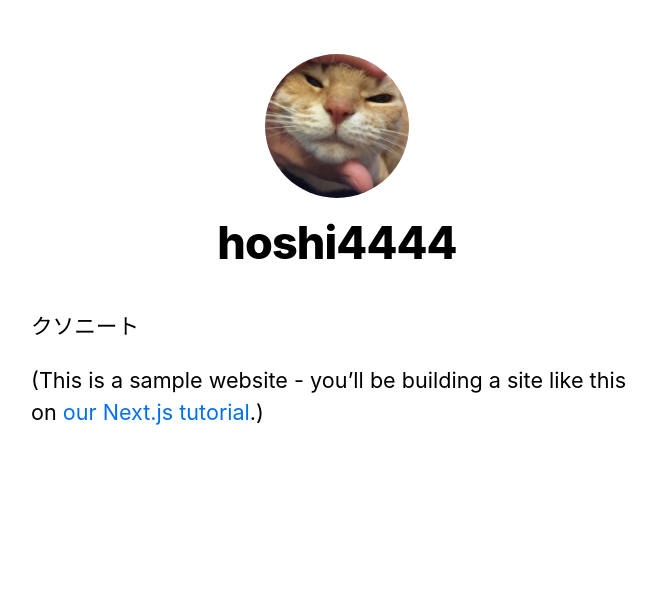
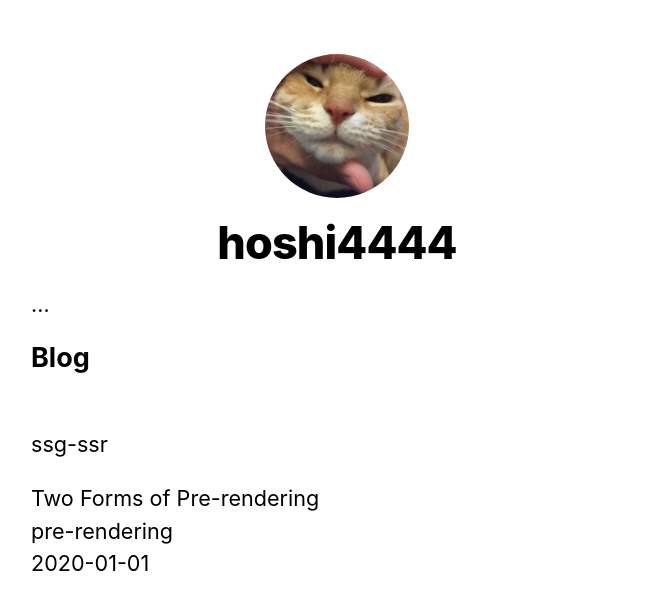
Before and after one commit to hoshi4444/test_next, a Next.js app: page / in a window 1280 px wide. Shown: the top 610 px of the page, without its empty margins (303-959 px from the left). Built offline with nearby package versions, Linux system fonts and the light colour scheme.

Commit message:
lean getdata

```diff
--- /dev/null
+++ b/lib/posts.js
@@ -0,0 +1,42 @@
+import fs from 'fs'
+import path from 'path'
+import matter from 'gray-matter'
+
+const postsDirectory = path.join(process.cwd(), 'posts')
+
+export function getSortedPostsData() {
+  //posts　配下のファイル名を取得する
+  const fileNames = fs.readdirSync(postsDirectory)
+  const allPostsData = fileNames.map(fileName => {
+    // マークダウンから取得
+    // id を取得するためにファイル名から ".md" を削除する
+    const id = fileName.replace(/\.md$/, '')
+
+    // マークダウンファイルを文字列として読み取る
+    const fullPath = path.join(postsDirectory, fileName)
+    const fileContents = fs.readFileSync(fullPath, 'utf8')
+
+    // 投稿のメタデータ部分を解析するために gray-matter を使う
+    const matterResult = matter(fileContents)
+
+    // データを id と合わせる
+    return {
+      id,
+      ...matterResult.data
+    }
+  });
+
+  // 投稿を日付でソートする
+  return allPostsData.sort((a, b) => {
+    if (a.date < b.date) {
+      return 1
+    } else {
+      return -1
+    }
+  })
+
+  // // fetchでやってみる
+  // getSortedPostsDataをasyncにしないといけない
+  // const res = await fetch("https://ja.wikipedia.org/w/api.php?format=json&action=query&prop=info&titles=%E3%82%A8%E3%83%9E%E3%83%BB%E3%83%AF%E3%83%88%E3%82%BD%E3%83%B3")
+  // return res.json();
+}
--- a/package.json
+++ b/package.json
@@ -8,7 +8,9 @@
     "start": "next start"
   },
   "dependencies": {
+    "gray-matter": "^4.0.2",
     "next": "^10.0.0",
+    "node-fetch": "^2.6.1",
     "react": "16.13.1",
     "react-dom": "16.13.1"
   }
--- a/pages/index.js
+++ b/pages/index.js
@@ -1,19 +1,47 @@
 import Head from 'next/head'
 import Layout, { siteTitle } from '../components/layout'
 import utilStyles from '../styles/utils.module.css'
+import { getSortedPostsData } from '../lib/posts'
 
-export default function Home() {
+
+export async function getStaticProps() {
+  // const allPostsData = await getSortedPostsData() fetch用
+  const allPostsData =  getSortedPostsData()
+  return {
+    props: {
+      allPostsData
+    }
+  }
+}
+
+export default function Home({ allPostsData} ) {
   return (
     <Layout home>
       <Head>
         <title>{siteTitle}</title>
       </Head>
-      <section className={utilStyles.headingMd}>
-        <p>クソニート</p>
-        <p>
-          (This is a sample website - you’ll be building a site like this on{' '}
-          <a href="https://nextjs.org/learn">our Next.js tutorial</a>.)
-        </p>
+      <section className={utilStyles.headingMd}>…</section>
+      <section className={`${utilStyles.headingMd} ${utilStyles.padding1px}`}>
+        <h2 className={utilStyles.headingLg}>Blog</h2>
+        <ul className={utilStyles.list}>
+            {/* fetch用
+            <li className={utilStyles.listItem} key={allPostsData.query.pages["128948"].id}>
+              {allPostsData.query.pages["128948"].title}
+              <br />
+              {allPostsData.query.pages["128948"].pageid}
+              <br />
+              {allPostsData.query.pages["128948"].touched}
+            </li> */}
+          {allPostsData.map(({ id, date, title }) => (
+            <li className={utilStyles.listItem} key={id}>
+              {title}
+              <br />
+              {id}
+              <br />
+              {date}
+            </li>
+          ))}
+        </ul>
       </section>
     </Layout>
   )
--- /dev/null
+++ b/posts/pre-rendering.md
@@ -0,0 +1,11 @@
+---
+title: 'Two Forms of Pre-rendering'
+date: '2020-01-01'
+---
+
+Next.js has two forms of pre-rendering: **Static Generation** and **Server-side Rendering**. The difference is in **when** it generates the HTML for a page.
+
+- **Static Generation** is the pre-rendering method that generates the HTML at **build time**. The pre-rendered HTML is then _reused_ on each request.
+- **Server-side Rendering** is the pre-rendering method that generates the HTML on **each request**.
+
+Importantly, Next.js lets you **choose** which pre-rendering form to use for each page. You can create a "hybrid" Next.js app by using Static Generation for most pages and using Server-side Rendering for others.
```
Also changed, not shown: posts/ssg-ssr.md (added), 2 other files (tests, documents, lock files or other folders).
